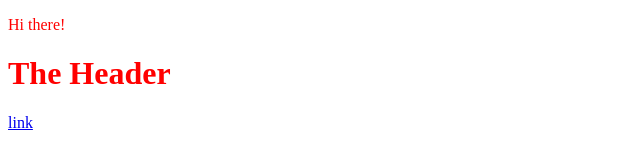
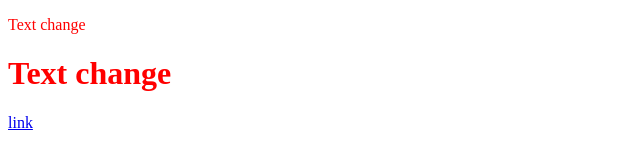
Before and after one commit to melaniec207/DOM_Practice, a plain HTML site: page index.html in a window 1280 px wide. Shown: the whole page, without its empty margins (0-640 px from the left). Drawn offline with Linux system fonts and the light colour scheme.

Commit message:
fixed more bugs

```diff
--- a/index.html
+++ b/index.html
@@ -12,7 +12,7 @@
     <!--<spript>console.log("Hello from inside the HTML");</sript>-->
 </head>
 <body>
-    <h1 id="h1" class="redclass"> "The Header"</h1> <!--"The Header"-->
+    <h1 id="h1" class="redclass"> "A Heading"</h1> <!--"The Header"-->
     <script src="script.js" defer></script>
     <a href = "https://youtube.com">link</a>
 </body>
--- a/script.js
+++ b/script.js
@@ -1,11 +1,12 @@
 document.getElementById("greeting").textContent = "Hi there!";
 document.getElementById("h1").textContent = "The Header";
 
-let items = document.getElementByIdClassname("redclass");
+let items = document.getElementsByClassName("redclass");
 for(let i =0; i < items.length; i++)
 {
     items[i].textContent = "Text change";
 }
+
 /*"The Header"*/
 
 
```
